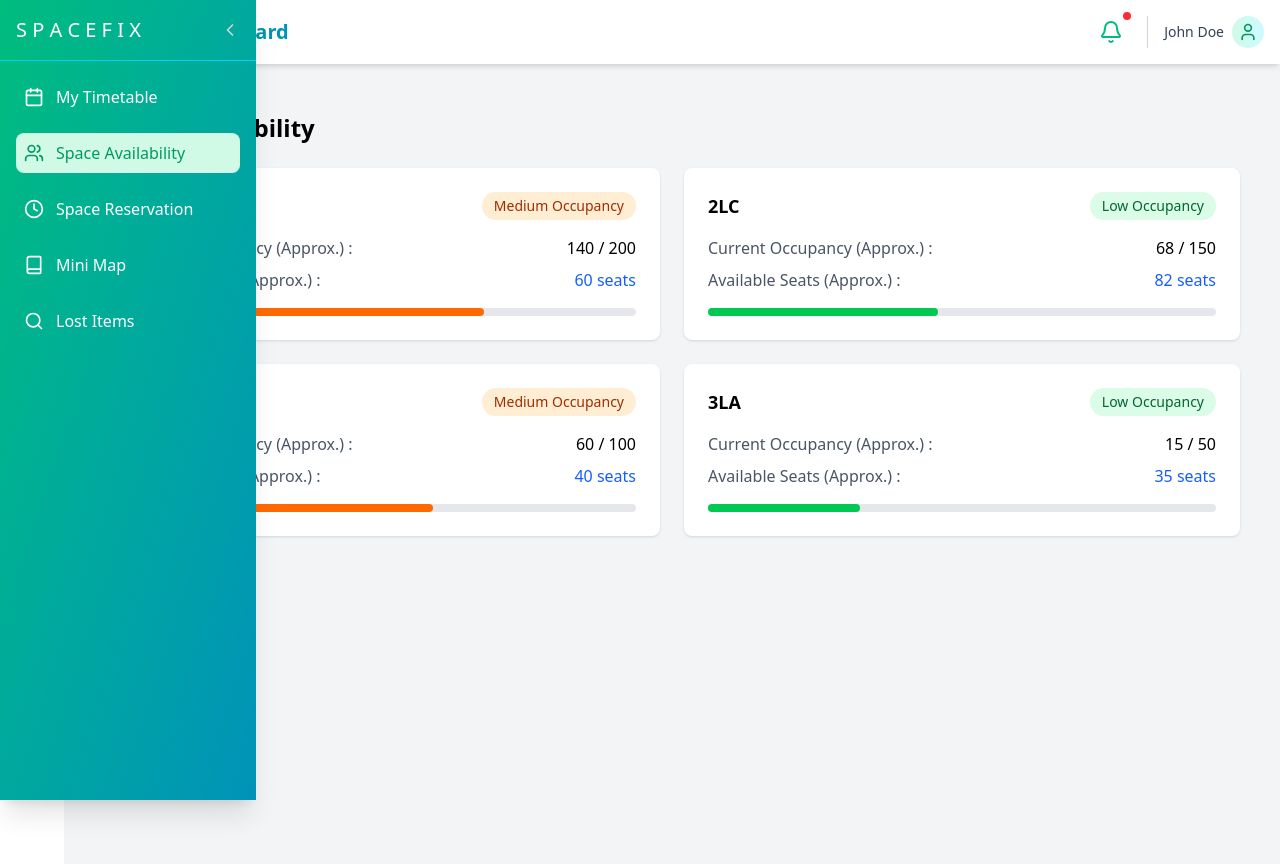
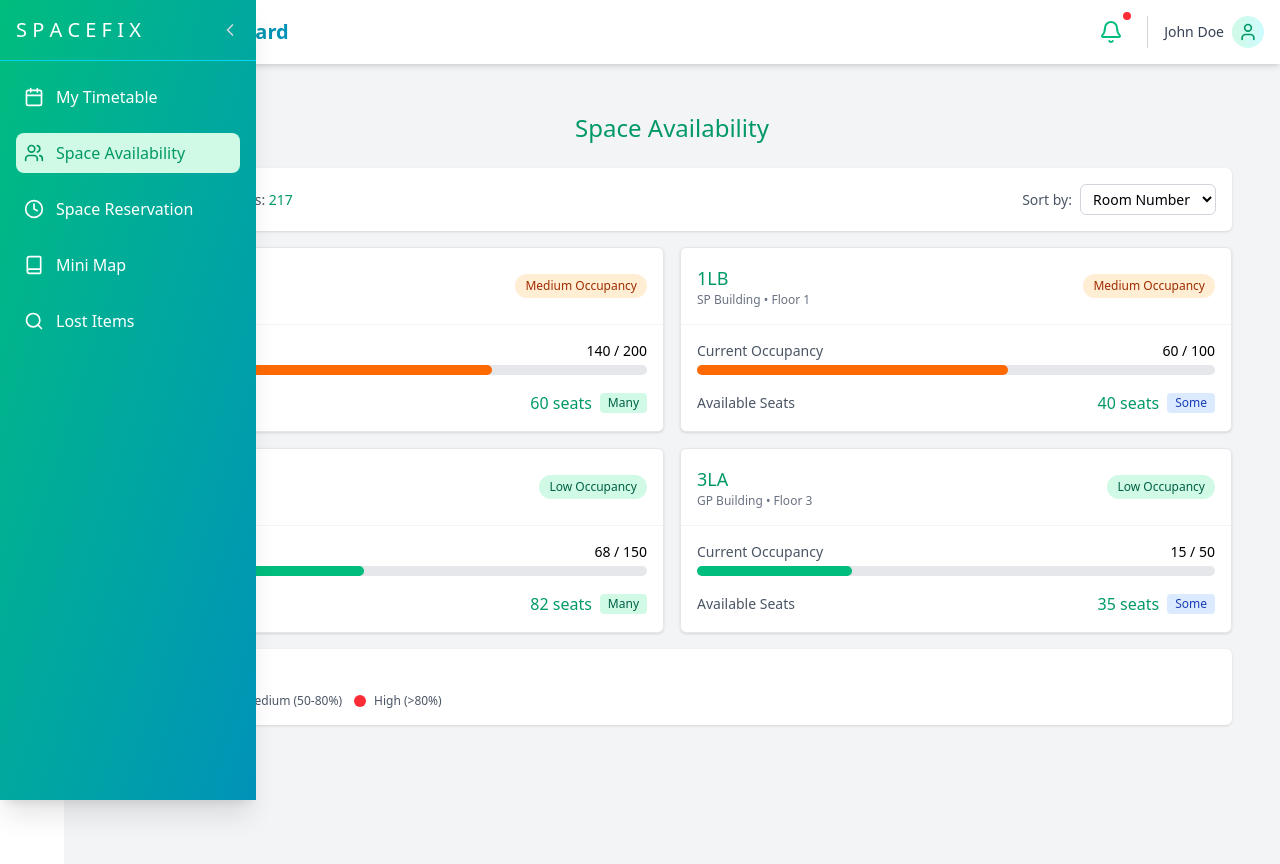
Before and after one commit to TehanLiyanage/Spacefix-Application---SDGP---CS48, a React (Vite) app: page /student-dashboard in a window 1280 px wide. Both pictures are taken after a click on the button "Space Availability". Built offline with nearby package versions, Linux system fonts and the light colour scheme; no server answers.

Commit message:
Update (Dashboard-student 2) - updated styling and layout of the space availability feature

```diff
--- a/src/components/dashboard/iit/studentDashboardComponents/spaceAvailability.jsx
+++ b/src/components/dashboard/iit/studentDashboardComponents/spaceAvailability.jsx
@@ -1,69 +1,178 @@
-import React from "react";
+import React, { useState } from "react";
 
 const spaceAvailability = {
-  "1LA": { capacity: 70, totalSeats: 200, currentOccupancy: 140 },
-  "2LC": { capacity: 45, totalSeats: 150, currentOccupancy: 68 },
-  "1LB": { capacity: 60, totalSeats: 100, currentOccupancy: 60 },
-  "3LA": { capacity: 30, totalSeats: 50, currentOccupancy: 15 },
+  "1LA": {
+    capacity: 70,
+    totalSeats: 200,
+    currentOccupancy: 140,
+    building: "GP Building",
+    floor: 1
+  },
+  "2LC": {
+    capacity: 45,
+    totalSeats: 150,
+    currentOccupancy: 68,
+    building: "SP Building",
+    floor: 2
+  },
+  "1LB": {
+    capacity: 60,
+    totalSeats: 100,
+    currentOccupancy: 60,
+    building: "SP Building",
+    floor: 1
+  },
+  "3LA": {
+    capacity: 30,
+    totalSeats: 50,
+    currentOccupancy: 15,
+    building: "GP Building",
+    floor: 3
+  },
 };
 
-const SpaceAvailability = () => (
-  <div className="p-6">
-    <h2 className="text-2xl font-bold mb-6">Space Availability</h2>
-    <div className="grid grid-cols-1 md:grid-cols-2 gap-6">
-      {Object.entries(spaceAvailability).map(([space, data]) => {
+const SpaceAvailability = () => {
+  const [sortBy, setSortBy] = useState("room"); // Options: room, availability
+
+  const getSortedSpaces = () => {
+    return Object.entries(spaceAvailability).sort((a, b) => {
+      if (sortBy === "room") {
+        return a[0].localeCompare(b[0]);
+      } else if (sortBy === "availability") {
+        const availabilityA = a[1].totalSeats - a[1].currentOccupancy;
+        const availabilityB = b[1].totalSeats - b[1].currentOccupancy;
+        return availabilityB - availabilityA; // Descending order (most available first)
+      }
+      return 0;
+    });
+  };
+
+  return (
+    <div className="max-w-6xl mx-auto px-4 py-6">
+      <h2 className="text-xl sm:text-2xl font-medium text-center text-emerald-600 mb-6">
+        Space Availability
+      </h2>
+
+      {/* Header with sort control */}
+      <div className="bg-white rounded-md shadow p-4 mb-4 flex justify-between items-center">
+        <div>
+          <p className="text-sm text-gray-600">
+            <span className="font-medium">Total Available Seats:</span>{" "}
+            <span className="text-emerald-600 font-medium">
+              {Object.values(spaceAvailability).reduce(
+                (acc, space) => acc + (space.totalSeats - space.currentOccupancy),
+                0
+              )}
+            </span>
+          </p>
+        </div>
+        <div className="flex items-center space-x-2">
+          <span className="text-sm text-gray-600">Sort by:</span>
+          <select
+            className="border border-gray-300 rounded-md text-sm py-1 px-2 focus:outline-none focus:ring-1 focus:ring-emerald-500"
+            value={sortBy}
+            onChange={(e) => setSortBy(e.target.value)}
+          >
+            <option value="room">Room Number</option>
+            <option value="availability">Available Seats</option>
+          </select>
+        </div>
+      </div>
+
+      <div className="grid grid-cols-1 md:grid-cols-2 gap-4">
+        {getSortedSpaces().map(([space, data]) => {
           const occupancyPercentage = (data.currentOccupancy / data.totalSeats) * 100;
           let status;
           let statusColor;
+          let barColor;
 
           if (occupancyPercentage >= 80) {
             status = "High";
             statusColor = "bg-red-100 text-red-800";
+            barColor = "bg-red-500";
           } else if (occupancyPercentage >= 50) {
             status = "Medium";
             statusColor = "bg-orange-100 text-orange-800";
+            barColor = "bg-orange-500";
           } else {
             status = "Low";
-          statusColor = "bg-green-100 text-green-800";
+            statusColor = "bg-emerald-100 text-emerald-800";
+            barColor = "bg-emerald-500";
           }
 
+          const availableSeats = data.totalSeats - data.currentOccupancy;
+
           return (
-          <div key={space} className="bg-white rounded-lg shadow p-6">
-            <div className="flex justify-between items-start mb-4">
-              <h3 className="text-lg font-semibold">{space}</h3>
-              <span className={`px-3 py-1 rounded-full text-sm ${statusColor}`}>
+            <div key={space} className="bg-white rounded-md shadow border border-gray-200 hover:border-emerald-300 transition-colors">
+              <div className="p-4 border-b border-gray-100">
+                <div className="flex justify-between items-center">
+                  <div>
+                    <h3 className="text-lg font-medium text-emerald-600">{space}</h3>
+                    <p className="text-xs text-gray-500">{data.building} • Floor {data.floor}</p>
+                  </div>
+                  <span className={`px-2.5 py-1 rounded-full text-xs font-medium ${statusColor}`}>
                     {status} Occupancy
                   </span>
                 </div>
-            <div className="space-y-2">
-              <div className="flex justify-between">
-                <span className="text-gray-600">Current Occupancy (Approx.) :</span>
+              </div>
+
+              <div className="p-4">
+                <div className="mb-4">
+                  <div className="flex justify-between items-center mb-1 text-sm">
+                    <span className="text-gray-600">Current Occupancy</span>
                     <span className="font-medium">{data.currentOccupancy} / {data.totalSeats}</span>
                   </div>
-              <div className="flex justify-between">
-                <span className="text-gray-600">Available Seats (Approx.) :</span>
-                <span className="font-medium text-blue-600">
-                  {data.totalSeats - data.currentOccupancy} seats
+                  <div className="w-full bg-gray-200 rounded-full h-2.5">
+                    <div
+                      className={`${barColor} rounded-full h-2.5 transition-all duration-500`}
+                      style={{ width: `${occupancyPercentage}%` }}
+                    ></div>
+                  </div>
+                </div>
+
+                <div className="flex justify-between items-center">
+                  <span className="text-sm text-gray-600">Available Seats</span>
+                  <div className="flex items-center">
+                    <span className="font-medium text-emerald-600 mr-2">
+                      {availableSeats} seats
+                    </span>
+                    <span
+                      className={`inline-flex items-center px-2 py-0.5 rounded text-xs font-medium ${
+                        availableSeats > 50 ? "bg-emerald-100 text-emerald-800" :
+                        availableSeats > 20 ? "bg-blue-100 text-blue-800" :
+                        "bg-orange-100 text-orange-800"
+                      }`}
+                    >
+                      {availableSeats > 50 ? "Many" : availableSeats > 20 ? "Some" : "Few"}
                     </span>
                   </div>
-              <div className="w-full bg-gray-200 rounded-full h-2 mt-4">
-                <div
-                  className={`${
-                    status === "High"
-                      ? "bg-red-500"
-                      : status === "Medium"
-                      ? "bg-orange-500"
-                      : "bg-green-500"
-                  } rounded-full h-2`}
-                  style={{ width: `${occupancyPercentage}%` }}
-                ></div>
                 </div>
               </div>
             </div>
           );
         })}
       </div>
+
+      {/* Occupancy Legend */}
+      <div className="bg-white rounded-md shadow mt-4 p-4">
+        <h3 className="text-sm font-medium text-gray-700 mb-2">Occupancy Legend</h3>
+        <div className="flex flex-wrap gap-3">
+          <div className="flex items-center">
+            <span className="inline-block w-3 h-3 rounded-full bg-emerald-500 mr-2"></span>
+            <span className="text-xs text-gray-600">Low (&lt;50%)</span>
+          </div>
+          <div className="flex items-center">
+            <span className="inline-block w-3 h-3 rounded-full bg-orange-500 mr-2"></span>
+            <span className="text-xs text-gray-600">Medium (50-80%)</span>
+          </div>
+          <div className="flex items-center">
+            <span className="inline-block w-3 h-3 rounded-full bg-red-500 mr-2"></span>
+            <span className="text-xs text-gray-600">High (&gt;80%)</span>
+          </div>
+        </div>
+      </div>
     </div>
   );
+};
 
 export default SpaceAvailability;
```
Lines whose indentation alone changed are shown as unchanged.
